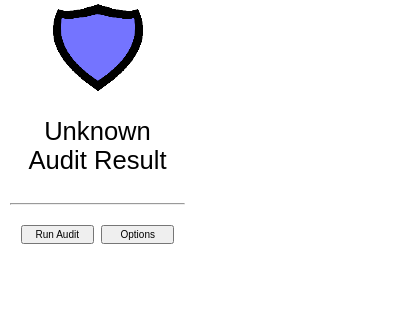
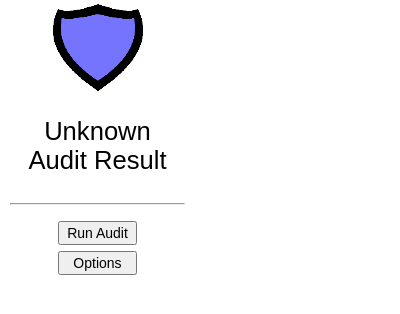
Before and after one commit to LightSys/chrome-audit-addon, a browser extension: page popup.html in a window 400 px wide. Shown: the part 92-406 px from the top of the page. Drawn offline with Linux system fonts and the light colour scheme.

Commit message:
Increased button font size

```diff
--- a/css/popup.css
+++ b/css/popup.css
@@ -16,8 +16,8 @@ div {
 
 a, button {
   margin: 0 auto;
-  font-size: 10px;
+  font-size: 14px;
   padding: 2px 6px;
-  width: 45%;
+  width: 48%;
 
 }
```
